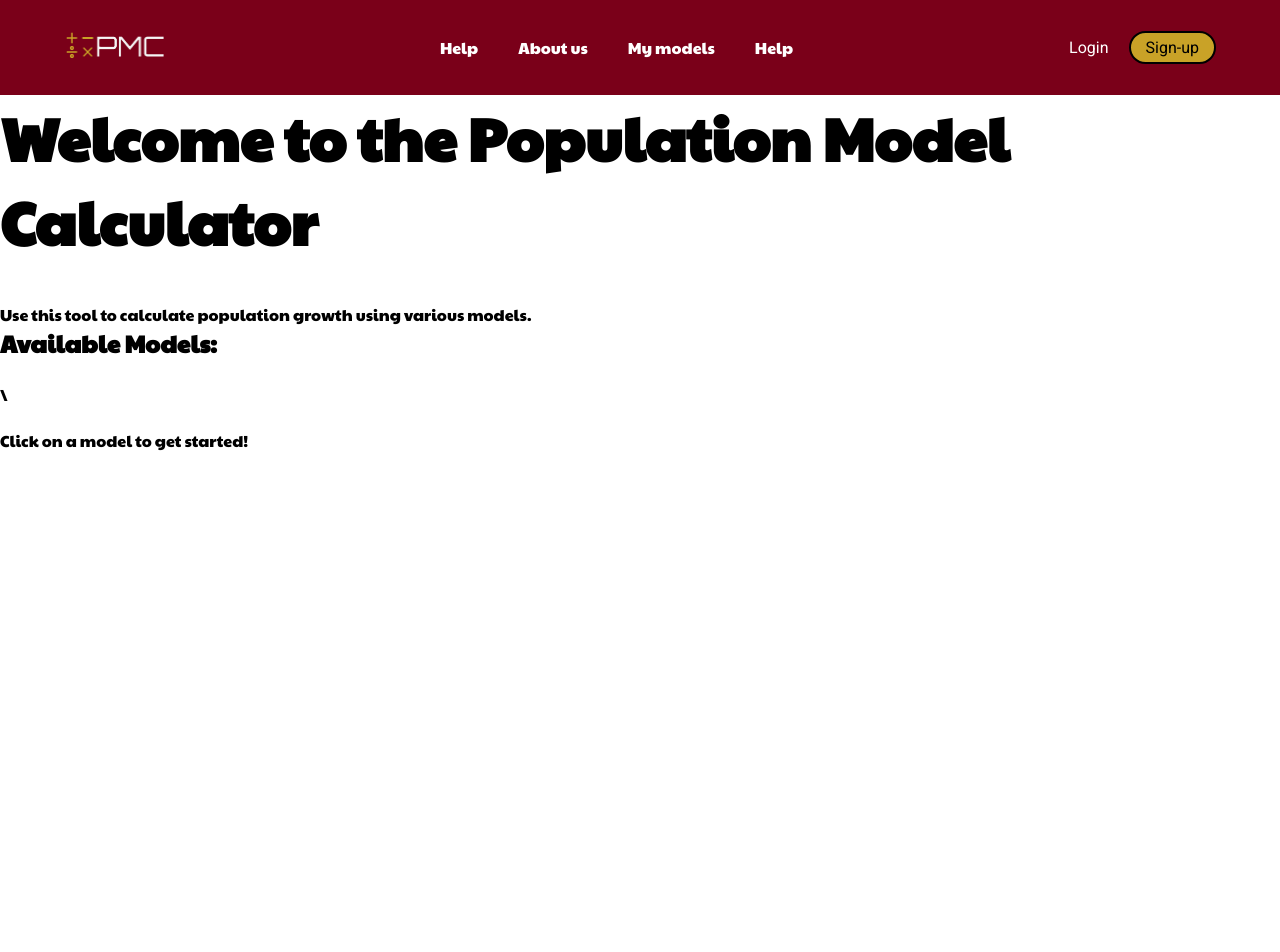
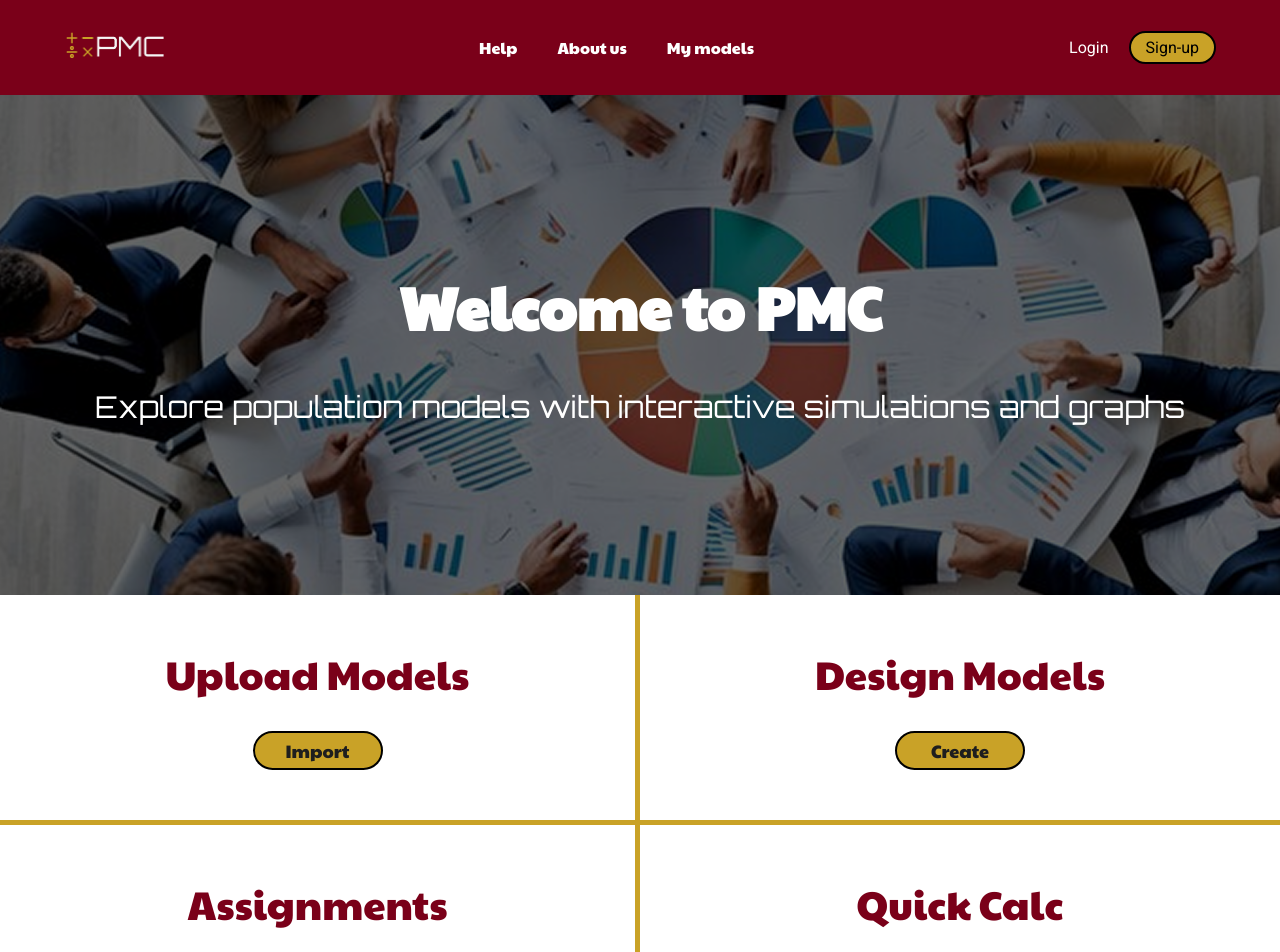
Before and after one commit to Kirbo260/CS495-Software-Project-Proposal-Population-Model-Calculator, a React (Vite) app in the folder frontend/: page / in a window 1280 px wide. Shown: the top 952 px of the page. Before the commit the page ends 800 px from the top, so only its background shows below. Built offline with nearby package versions, Linux system fonts and the light colour scheme.

Commit message:
Added a homepage

```diff
--- a/frontend/index.html
+++ b/frontend/index.html
@@ -6,10 +6,9 @@
   <link rel="icon" type="image/svg+xml" href="/vite.svg" />
   <meta name="viewport" content="width=device-width, initial-scale=1.0" />
   <link rel="preconnect" href="https://fonts.googleapis.com">
-  <link rel="preconnect" href="https://fonts.googleapis.com">
   <link rel="preconnect" href="https://fonts.gstatic.com" crossorigin>
   <link
-    href="https://fonts.googleapis.com/css2?family=Paytone+One&family=Roboto:ital,wght@0,100..900;1,100..900&display=swap"
+    href="https://fonts.googleapis.com/css2?family=Orbitron:wght@400..900&family=Paytone+One&family=Roboto:ital,wght@0,100..900;1,100..900&display=swap"
     rel="stylesheet">
   <title>frontend</title>
 </head>
--- a/frontend/src/App.css
+++ b/frontend/src/App.css
@@ -2,7 +2,7 @@
     --color-white: #fff;
     --color-burgundy: #7A0019;
     --color-gold: #C9A227 ;
-    --color-dark-dark: #1E1E1E;
+    --color-dark-gray: #1E1E1E;
     --color-medium-gray: #B5B5B5;
     --color-black: #000;
     --color-light-gray: #F5F5F5;
--- a/frontend/src/components/Banner/Banner.css
+++ b/frontend/src/components/Banner/Banner.css
@@ -1,9 +1,21 @@
 .banner {
     background-color: var(--color-gold);
+    position: relative;
     display: flex;
     justify-content: center;
     align-items: center;
-    height: 350px;
+    height: 500px;
+
+    background-size: cover;
+    background-position: center;
+    background-repeat: no-repeat;
+}
+
+.banner.has-bg::before {
+    content: "";
+    position: absolute;
+    inset: 0;
+    background: rgba(0, 0, 0, 0.6);
 }
 
 h1 {
@@ -13,6 +25,18 @@ h1 {
 
 .banner-content {
     text-align: center;
+    position: relative;
+    z-index: 1;
+    color: #fff;
+}
+
+.banner.no-bg .banner-content {
+    color: #000;
+}
+
+.subtitle {
+    font-family: "Orbitron", sans-serif;
+    font-size: 30px;
 }
 
 form {
--- a/frontend/src/components/Banner/Banner.jsx
+++ b/frontend/src/components/Banner/Banner.jsx
@@ -1,16 +1,18 @@
 import { IoIosSearch } from "react-icons/io";
 import "./Banner.css"
 
-const Banner = () => {
+const Banner = ({title, subtitle, showSearch = false, backgroundImage}) => {
     return (
-        <div className="banner">
+        <div className={`banner ${backgroundImage ? "has-bg": "no-bg"}`} style={{backgroundImage: backgroundImage ? `url(${backgroundImage})`: "none"}}>
             <div className="container">
                 <div className="banner-content">
-                    <h1>In what help do you need from us?</h1>
-                    <form>
+                    <h1>{title}</h1>
+                    {subtitle && <p className="subtitle">{subtitle}</p>}
+                    {showSearch && (<form>
                         <IoIosSearch />
                         <input type="text" placeholder="Search" />
                     </form>
+                    )}
                 </div>
             </div>
         </div>
--- a/frontend/src/components/Header/Header.jsx
+++ b/frontend/src/components/Header/Header.jsx
@@ -12,7 +12,6 @@ const Header = () => {
                             <li><Link to="/help">Help</Link></li>
                             <li><Link to="#">About us</Link></li>
                             <li><Link to="#">My models</Link></li>
-                            <li><Link to="#">Help</Link></li>
                         </ul>
                     </nav>
                     <div className="header-buttons">
--- /dev/null
+++ b/frontend/src/components/Menus/Menus.css
@@ -0,0 +1,41 @@
+.menu-grid-boxes {
+    display: grid;
+    grid-template-columns: repeat(2, 1fr);
+    color: var(--color-white);
+}
+
+.menu-box {
+    background-color: var(--color-white);
+    padding: 50px;
+    text-align: center;
+    color: var(--color-black);
+}
+
+.menu-box:nth-child(1) {
+    border-right: 5px solid var(--color-gold);
+    border-bottom: 5px solid var(--color-gold);
+}
+
+.menu-box:nth-child(2) {
+    border-bottom: 5px solid var(--color-gold);
+}
+
+.menu-box:nth-child(3) {
+    border-right: 5px solid var(--color-gold);
+}
+
+.menu-box h3 {
+    font-size: 40px;
+    font-weight: 400;
+    color: var(--color-burgundy);
+    font-family: "Paytone One", serif;
+    margin-bottom: 30px;
+}
+
+.menu-box .btn-primary {
+    display: inline-block;
+    width: 130px;
+    color: var(--color-dark-gray);
+    font-family: "Paytone One", serif;
+    font-size: 18px;
+}
--- /dev/null
+++ b/frontend/src/components/Menus/Menus.jsx
@@ -0,0 +1,26 @@
+import "./Menus.css"
+
+export default function Menus() {
+    return (
+        <div className="menu-grid">
+            <div className="menu-grid-boxes">
+                <div className="menu-box">
+                    <h3>Upload Models</h3>
+                    <a href="#" className="btn btn-primary">Import</a>
+                </div>
+                <div className="menu-box">
+                    <h3>Design Models</h3>
+                    <a href="#" className="btn btn-primary">Create</a>
+                </div>
+                <div className="menu-box">
+                    <h3>Assignments</h3>
+                    <a href="#" className="btn btn-primary">View</a>
+                </div>
+                <div className="menu-box">
+                    <h3>Quick Calc</h3>
+                    <a href="#" className="btn btn-primary">Calculate</a>
+                </div>
+            </div>
+        </div>
+    )
+}
--- a/frontend/src/routes/Help.jsx
+++ b/frontend/src/pages/Help.jsx
@@ -4,7 +4,7 @@ import HelpGrid from "../components/HelpGrid/HelpGrid";
 export default function Help() {
     return(
         <div>
-            <Banner />
+            <Banner title="In what help do you need from us?" showSearch={true} />
             <HelpGrid />
         </div>
     )
--- a/frontend/src/pages/HomePage.jsx
+++ b/frontend/src/pages/HomePage.jsx
@@ -1,19 +1,16 @@
+import Banner from "../components/Banner/Banner";
+import homeBanner from "../assets/home-banner-1.png";
+import Menus from "../components/Menus/Menus";
+
 export default function HomePage() {
     return (
         <div>
-            <h1>Welcome to the Population Model Calculator</h1>
-            <p>Use this tool to calculate population growth using various models.</p>
-
-            <h2>Available Models:</h2>
-            <ul>
-                <li><a href="/exponentialgrowth">Exponential Growth Model</a></li>\
-                <li><a href="/populationgrowth">Population Growth Model</a></li>
-                {/* Future models can be added here */}
-            </ul>
-
-            <p>Click on a model to get started!</p>
-
-
+            <Banner
+                title="Welcome to PMC"
+                subtitle="Explore population models with interactive simulations and graphs"
+                backgroundImage={homeBanner}
+            />
+            <Menus />
         </div>
     );
 }
--- a/frontend/src/routes/index.jsx
+++ b/frontend/src/routes/index.jsx
@@ -2,7 +2,7 @@ import { Routes, Route } from 'react-router-dom'
 import HomePage from '../pages/HomePage'
 import ExponentialGrowth from '../pages/ExponentialGrowthModel'
 import PopulationGrowth from '../pages/PopulationGrowthModel'
-import Help from './Help'
+import Help from '../pages/Help'
 
 // Page routing paths for site
 export default function AppRoutes() {
```
Also changed, not shown: frontend/src/assets/home-banner-1.png (added), frontend/src/assets/home-banner.png (added).
